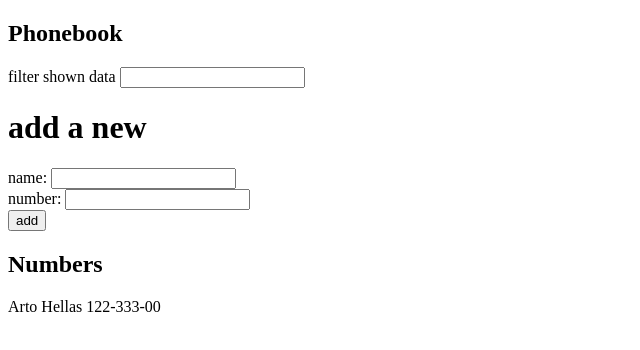
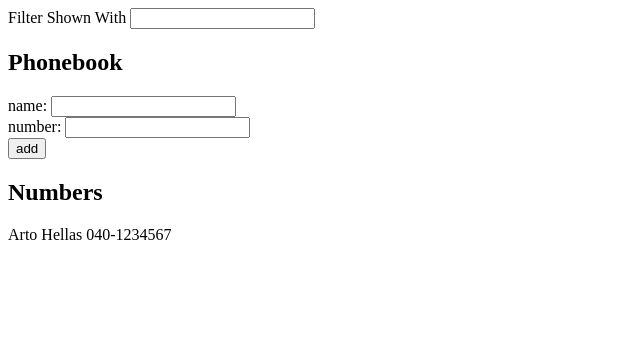
Before and after one commit to mufidat3250/Full_Stack_Open, a React (Vite) app in the folder part2/phonebook/: page / in a window 1280 px wide. Shown: the top 350 px of the page, without its empty margins (0-640 px from the left). Built offline with nearby package versions, Linux system fonts and the light colour scheme.

Commit message:
code refractoring

```diff
--- /dev/null
+++ b/part2/phonebook/components/Filter.jsx
@@ -0,0 +1,12 @@
+import React from 'react'
+
+const Filter = ({filter, handleFilter}) => {
+    return (
+        <div>
+     Filter Shown With <input type="text" value={filter} onChange={(e) => handleFilter(e.target.value)}/>
+
+        </div>
+    )
+}
+
+export default Filter
--- /dev/null
+++ b/part2/phonebook/components/Personform.jsx
@@ -0,0 +1,29 @@
+import React from "react";
+
+const Personform = ({newName, nameChange, numberChange, addPhoneBook}) => {
+  return (
+    <div>
+      <form onSubmit={addPhoneBook}>
+        <div>
+          name:{" "}
+          <input
+            value={newName.name}
+            onChange={(e) => nameChange({ ...newName, name: e.target.value })}
+          />
+        </div>
+        <div>
+          number:{" "}
+          <input
+            value={newName.number}
+            onChange={(e) => numberChange({ ...newName, number: e.target.value })}
+          />
+        </div>
+        <div>
+          <button type="submit">add</button>
+        </div>
+      </form>
+    </div>
+  );
+};
+
+export default Personform;
--- /dev/null
+++ b/part2/phonebook/components/Persons.jsx
@@ -0,0 +1,17 @@
+import React from "react";
+
+const Persons = ({ persons }) => {
+  return (
+    <div>
+      <div>
+        {persons.map((person, index) => (
+          <div key={index}>
+            {person.name} {person.number}
+          </div>
+        ))}
+      </div>
+    </div>
+  );
+};
+
+export default Persons;
--- a/part2/phonebook/src/App.jsx
+++ b/part2/phonebook/src/App.jsx
@@ -1,77 +1,131 @@
-import { useState } from "react";
+// import { useState } from "react";
+// const App = () => {
+//   const [persons, setPersons] = useState([
+//     { name: "Arto Hellas", number: "122-333-00" },
+//   ]);
+//   const [newName, setNewName] = useState({ name: "", number: "" });
+//   const [filter, setFilter] = useState('')
+
+//   const addphoneBook = (e) => {
+//     e.preventDefault();
+//     let trimedNewName = newName.name.trim();
+//     let trimedNewNumber = newName.number.trim();
+
+//     let person = {
+//       name: trimedNewName,
+//       number: trimedNewNumber,
+//     };
+
+//     const newNameLowerCase = trimedNewName.toLowerCase();
+//     if (
+//       typeof trimedNewName !== "string" ||
+//       trimedNewName.length == 0 ||
+//       trimedNewNumber.length == 0
+//     ) {
+//       alert("Invalid Name or number");
+//       return;
+//     }
+//     persons.forEach((person) => {
+//       const personNameLowerCase = person.name.toLowerCase();
+//       if (personNameLowerCase.includes(newNameLowerCase.toLowerCase())) {
+//         alert(`${trimedNewName} is already added to the console`);
+//         return;
+//       }
+//     });
+
+//     setPersons(persons.concat(person));
+//     setNewName({ name: "", number: "" });
+//   };
+
+//   const trimFilter = filter.toLowerCase().trim()
+//   const filteredPersons = persons.filter((person)=> person.name.toLowerCase().includes(trimFilter))
+
+//   return (
+//     <div>
+//       <h2>Phonebook</h2>
+//      filter shown data <input type="text" value={filter} onChange={(e) => setFilter(e.target.value)}/>
+//       <form onSubmit={addphoneBook}>
+//         <h1>add a new</h1>
+//         <div>
+//           name:{" "}
+//           <input
+//             value={newName.name}
+//             onChange={(e) => setNewName({ ...newName, name: e.target.value })}
+//           />
+//         </div>
+//         <div>
+//           number:{" "}
+//           <input
+//             value={newName.number}
+//             onChange={(e) => setNewName({ ...newName, number: e.target.value })}
+//           />
+//         </div>
+//         <div>
+//           <button type="submit">add</button>
+//         </div>
+//       </form>
+//       <h2>Numbers</h2>
+//       <div>
+//         {filteredPersons.map((person, index) => (
+//           <div key={`person${index}`}>{person.name} {person.number}</div>
+//         ))}
+//       </div>
+//     </div>
+//   );
+// };
+
+// export default App;
+
+
+
+import { useState } from 'react'
+import Filter from '../components/Filter'
+import Personform from '../components/Personform'
+import Persons from '../components/Persons'
+
 const App = () => {
   const [persons, setPersons] = useState([
-    { name: "Arto Hellas", number: "122-333-00" },
-  ]);
-  const [newName, setNewName] = useState({ name: "", number: "" });
+    {name: 'Arto Hellas', number:'040-1234567'}
+  ])
+  const [newName, setNewName] = useState({name:'', number:''})
   const [filter, setFilter] = useState('')
 
-  const addphoneBook = (e) => {
-    e.preventDefault();
-    let trimedNewName = newName.name.trim();
-    let trimedNewNumber = newName.number.trim();
+  const addPhoneBook = (e) => {
+    e.preventDefault()
+    let newNameTrimmed = newName.name.trim()
+    let newNumberTrimmed = newName.number.trim()
+    let newNameToLowerCase = newNameTrimmed.toLowerCase()
+    if( typeof newNameToLowerCase !== 'string' || newNameToLowerCase.length === 0 || newNumberTrimmed.length === 0){
+      alert('name or number is not valid')
+      return
+    }
 
     let person = {
-      name: trimedNewName,
-      number: trimedNewNumber,
-    };
-
-    const newNameLowerCase = trimedNewName.toLowerCase();
-    if (
-      typeof trimedNewName !== "string" ||
-      trimedNewName.length == 0 ||
-      trimedNewNumber.length == 0
-    ) {
-      alert("Invalid Name or number");
-      return;
+      name: newName.name,
+      number: newName.number
     }
-    persons.forEach((person) => {
-      const personNameLowerCase = person.name.toLowerCase();
-      if (personNameLowerCase.includes(newNameLowerCase.toLowerCase())) {
-        alert(`${trimedNewName} is already added to the console`);
-        return;
-      }
-    });
-
-    setPersons(persons.concat(person));
-    setNewName({ name: "", number: "" });
-  };
-
-  const trimFilter = filter.toLowerCase().trim()
-  const filteredPersons = persons.filter((person)=> person.name.toLowerCase().includes(trimFilter))
-
+    persons.forEach((person)=> {
+      let personLowerCase = person.name.toLowerCase()
+        if(personLowerCase.includes(newNameToLowerCase)){
+          alert(`${newNameToLowerCase} is already added to phonebook`)
+          return
+        }
+    })
+    setPersons([...persons, person])
+    setNewName({name:'', number:''})
+  }
+const filteredPerson = persons.filter((person) => person.name.toLowerCase().includes(filter.toLowerCase()))
+console.log(filteredPerson)
   return (
     <div>
+      <Filter filter = {filter} handleFilter = {setFilter}/>
       <h2>Phonebook</h2>
-     filter shown data <input type="text" value={filter} onChange={(e) => setFilter(e.target.value)}/>
-      <form onSubmit={addphoneBook}>
-        <h1>add a new</h1>
-        <div>
-          name:{" "}
-          <input
-            value={newName.name}
-            onChange={(e) => setNewName({ ...newName, name: e.target.value })}
-          />
-        </div>
-        <div>
-          number:{" "}
-          <input
-            value={newName.number}
-            onChange={(e) => setNewName({ ...newName, number: e.target.value })}
-          />
-        </div>
-        <div>
-          <button type="submit">add</button>
-        </div>
-      </form>
+        <Personform newName={newName} nameChange={setNewName} numberChange={setNewName} addPhoneBook={addPhoneBook}/>
       <h2>Numbers</h2>
-      <div>
-        {filteredPersons.map((person, index) => (
-          <div key={`person${index}`}>{person.name} {person.number}</div>
-        ))}
-      </div>
+
+      <Persons persons={filteredPerson}/>
     </div>
-  );
-};
+  )
+}
 
-export default App;
+export default App
```
